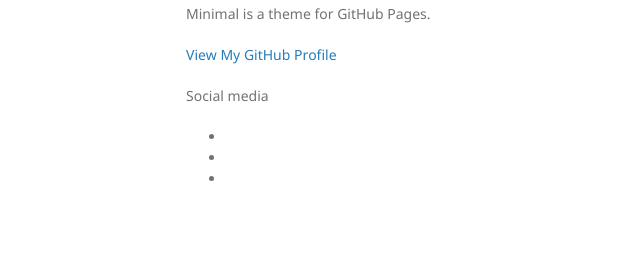
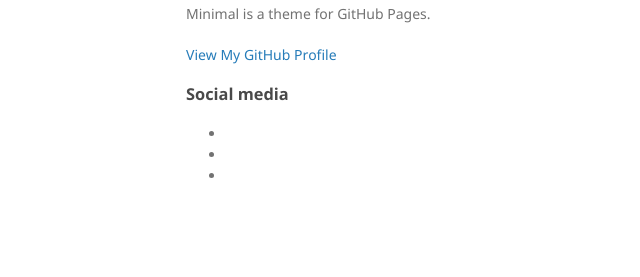
Before and after one commit to bregreen/bregreen.github.io, a Jekyll site: the page built from index.md, in a window 1280 px wide. Shown: the part 280-557 px from the top of the page, without its empty margins (24-664 px from the left). Built offline with Jekyll 4.4.1, drawn with Linux system fonts in a browser that asks for light colours.

Commit message:
Update default.html

```diff
--- a/_layouts/default.html
+++ b/_layouts/default.html
@@ -4,6 +4,9 @@
     <meta charset="UTF-8">
     <meta http-equiv="X-UA-Compatible" content="IE=edge">
     <meta name="viewport" content="width=device-width, initial-scale=1">
+
+     <!-- Mobile Metas -->
+      <meta name="viewport" content="width=device-width, minimum-scale=1.0, maximum-scale=1.0, user-scalable=no">
 
 {% seo %}
     <link rel="stylesheet" href="{{ "/assets/css/style.css?v=" | append: site.github.build_revision | relative_url }}">
@@ -30,7 +33,7 @@
         <p class="view"><a href="{{ site.github.owner_url }}">View My GitHub Profile</a></p>
         {% endif %}
 
-        <p>Social media</p>
+        <h3><p>Social media</p></h3>
                          <p>
                            <ul>
                               <li><a href="https://www.twitter.com/breannaegreen"><i class="fa fa-twitter"></i></a></li>
```
